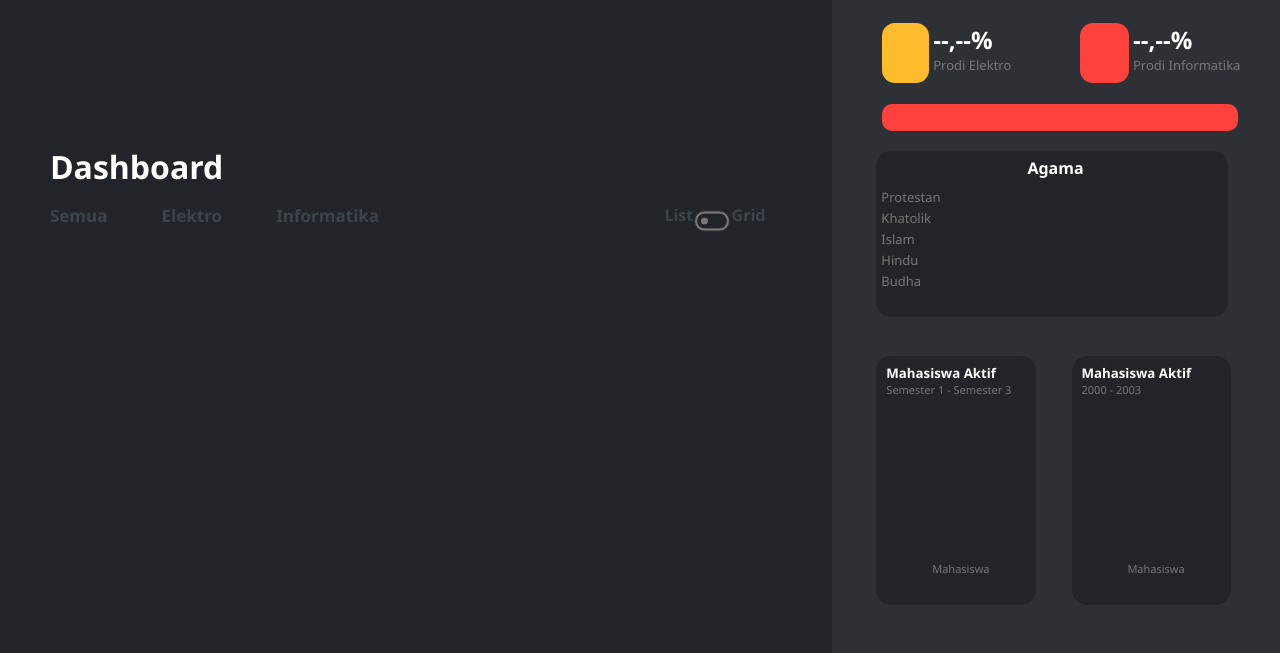
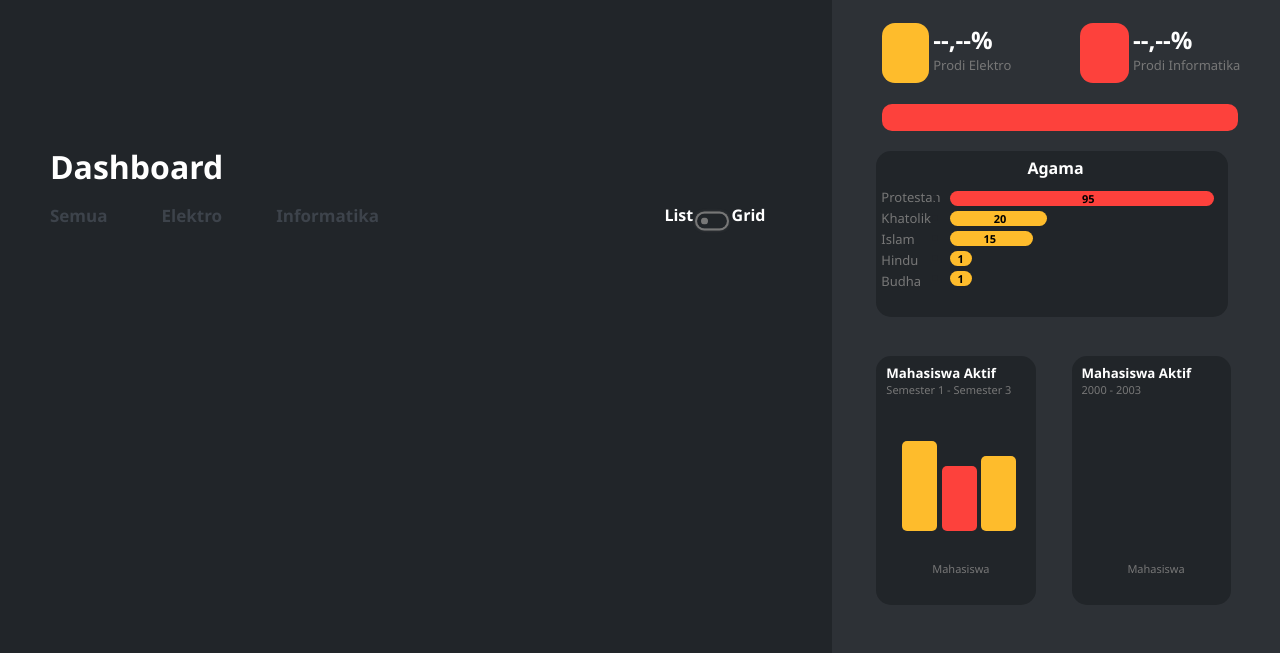
Before and after one commit to xavesenduk/UTS-PAW, a plain HTML site: page index.html in a window 1280 px wide. Shown: the part 147-800 px from the top of the page. Drawn offline with Linux system fonts and the light colour scheme.

Commit message:
Commit Html Css

```diff
--- a/index.html
+++ b/index.html
@@ -103,11 +103,11 @@
                                 </div>
                                 <div class="presentasiagama">
                                     <ul>
-                                        <li><div class="hasilagama1"></div></li>
-                                        <li><div class="hasilagama2"></div></li>
-                                        <li><div class="hasilagama3"></div></li>
-                                        <li><div class="hasilagama4"></div></li>
-                                        <li><div class="hasilagama5"></div></li>
+                                        <li><div class="hasilagama1"><p>95</p></p></p></div></li>
+                                        <li><div class="hasilagama2"><p>20</p></div></li>
+                                        <li><div class="hasilagama3"><p>15</p></div></li>
+                                        <li><div class="hasilagama4"><p>1</p></div></li>
+                                        <li><div class="hasilagama5"><p>1</p></div></li>
                                     </ul>
                                 </div>
                             </div>
@@ -120,7 +120,11 @@
                                 <p>Semester 1 - Semester 3</p>
                             </div>
                             <div class="bartengah">
-
+                                <ul>
+                                    <li><div class="data1"></div></li>
+                                    <li><div class="data2"></div></li>
+                                    <li><div class="data3"></div></li>
+                                </ul>
                             </div>
                             <div class="barbawah">
                                 <p>Mahasiswa</p>
--- a/style.css
+++ b/style.css
@@ -193,7 +193,82 @@ body{
 }
 
 .presentasiagama ul{
-    list-style-type: none;
+    padding-top: 2px;
+}
+
+.presentasiagama ul li{
+    color: #212529;
+}
+
+.presentasiagama ul li .hasilagama1{
+    background-color: #fd413c;
+    font-size: 11px;
+    color: black;
+    height: 15px;
+    width: 95%;
+    border-radius: 13px;
+}
+
+ul li .hasilagama1 p{
+    padding-left: 50%;
+    font-weight: bold;
+}
+
+.presentasiagama ul li .hasilagama2{
+    background-color: #febc2c;
+    font-size: 11px;
+    color: black;
+    height: 15px;
+    width: 35%;
+    border-radius: 13px;
+}
+
+ul li .hasilagama2 p{
+    padding-left: 45%;
+    font-weight: bold;
+}
+
+.presentasiagama ul li .hasilagama3{
+    background-color: #febc2c;
+    font-size: 11px;
+    color: black;
+    height: 15px;
+    width: 30%;
+    border-radius: 13px;
+}
+
+ul li .hasilagama3 p{
+    padding-left: 40%;
+    font-weight: bold;
+}
+
+.presentasiagama ul li .hasilagama4{
+    background-color: #febc2c;
+    font-size: 11px;
+    color: black;
+    height: 15px;
+    width: 8%;
+    border-radius: 13px;
+}
+
+ul li .hasilagama4 p{
+    padding-left: 33%;
+    font-weight: bold;
+}
+
+
+.presentasiagama ul li .hasilagama5{
+    background-color: #febc2c;
+    font-size: 11px;
+    color: black;
+    height: 15px;
+    width: 8%;
+    border-radius: 13px;
+}
+
+ul li .hasilagama5 p{
+    padding-left: 33%;
+    font-weight: bold;
 }
 
 .isiagama .presentasiagama{
@@ -243,8 +318,44 @@ padding-left: 43%;
 }
 
 .kolomkananbawah .mahasiswaaktif .bartengah{
+
     height: 56%;
-    width: 100%;
+    width: 92%;
+    padding-left: 11px;
+}
+
+.bartengah ul{
+    color: #212529;
+    padding-top: 19px;
+    padding-left: 15px;
+}
+
+.bartengah ul li{
+    display: inline-block;
+
+}
+
+.bartengah ul li .data1{
+
+    background-color: #febc2c;
+    border-radius: 5px;
+    height: 90px;
+    width: 35px;
+}
+
+.bartengah ul li .data2{
+    background-color: #fd413c;
+    border-radius: 5px;
+    height: 65px;
+    width: 35px;
+}
+
+.bartengah ul li .data3{
+
+    background-color: #febc2c;
+    border-radius: 5px;
+    height: 75px;
+    width: 35px;
 }
 
 .kolomkananbawah .mahasiswaaktif .barbawah{
@@ -436,5 +547,5 @@ a:hover{
   }
 
   strong{
-      color: #3d434b;
+      color: white;
   }
```
